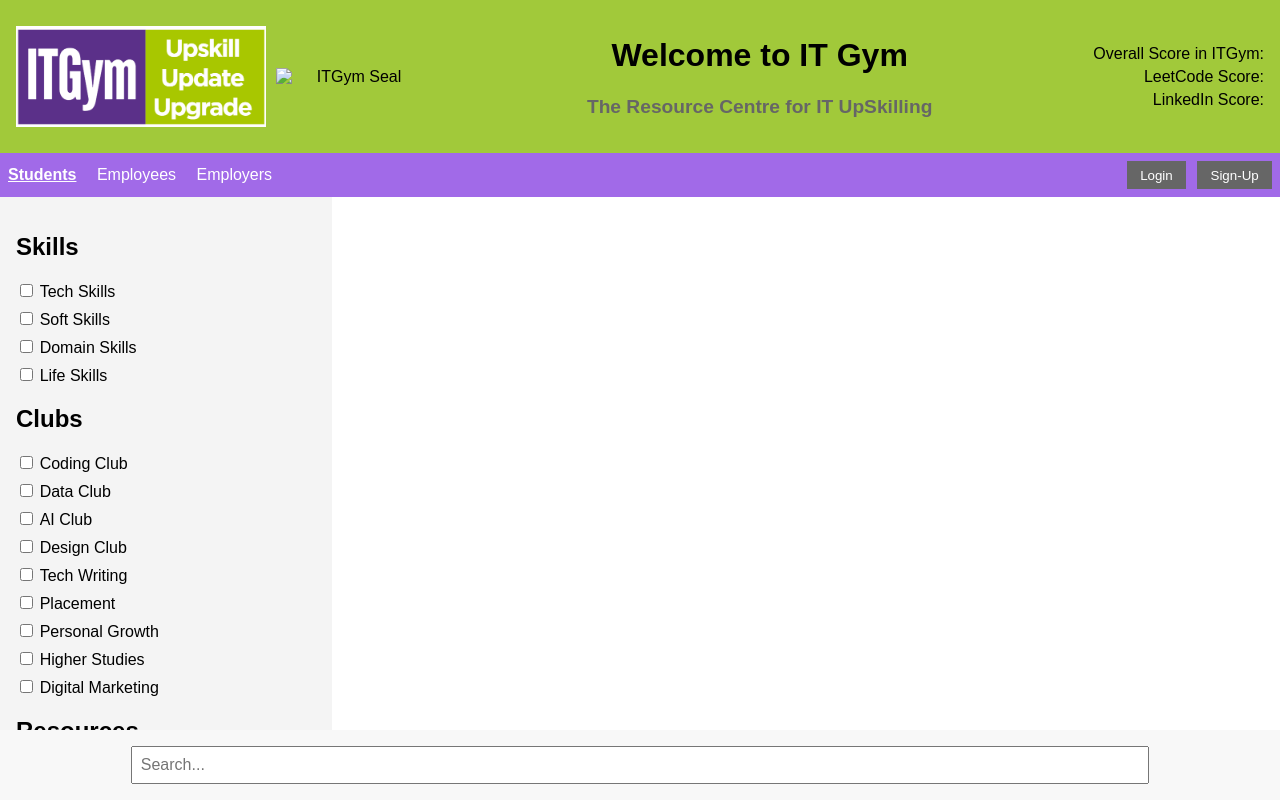
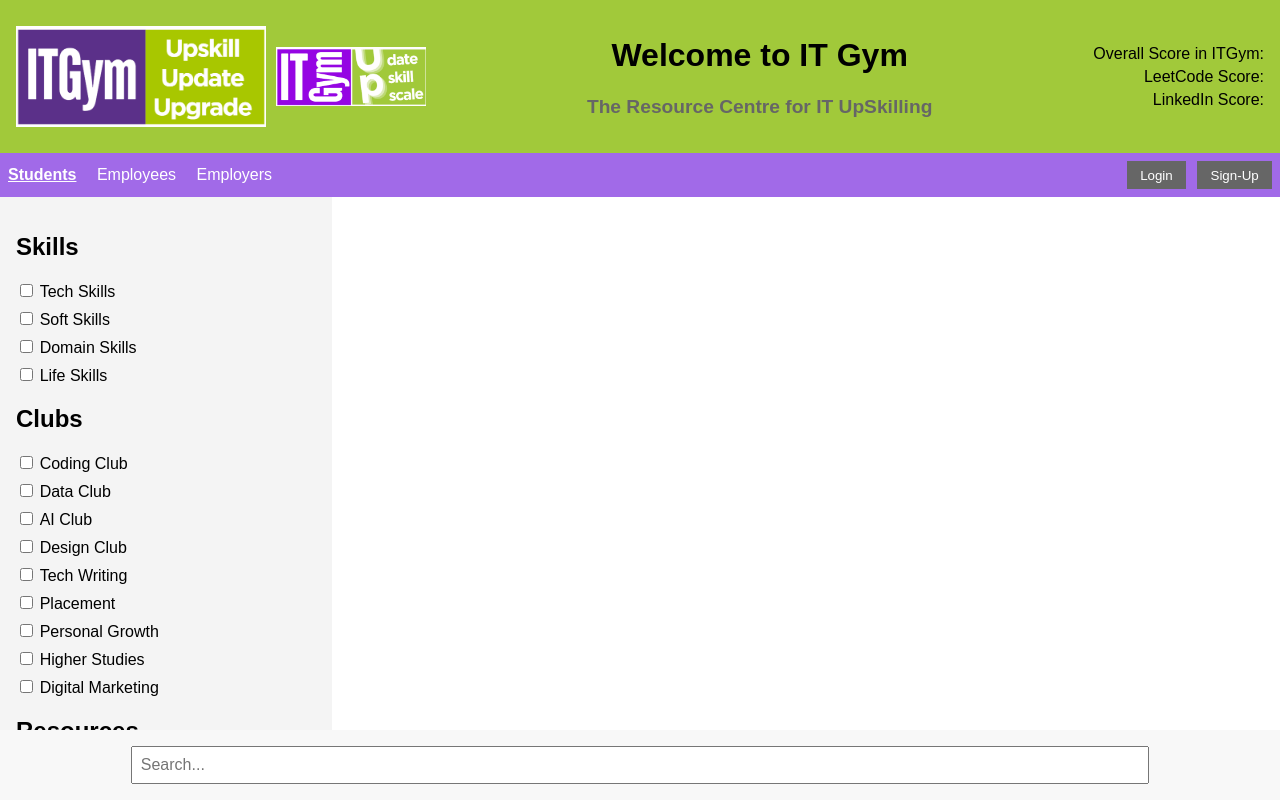
Before and after one commit to lsanbu/itgym, a plain HTML site: page index.html in a window 1280 px wide. Drawn offline with Linux system fonts and the light colour scheme.

Commit message:
Add files via upload

```diff
--- a/index.html
+++ b/index.html
@@ -11,7 +11,7 @@
         <div class="header-content">
             <div class="header-left">
                 <img src="ITGymnewlogo.png" alt="ITGym Logo" class="header-logo">
-                <img src="ITGymnewlogo_v0" alt="ITGym Seal" class="header-seal">
+                <img src="ITGymnewlogo_v0.png" alt="ITGym Seal" class="header-seal">
             </div>
             <div class="header-center">
                 <h1>Welcome to IT Gym</h1>
```
